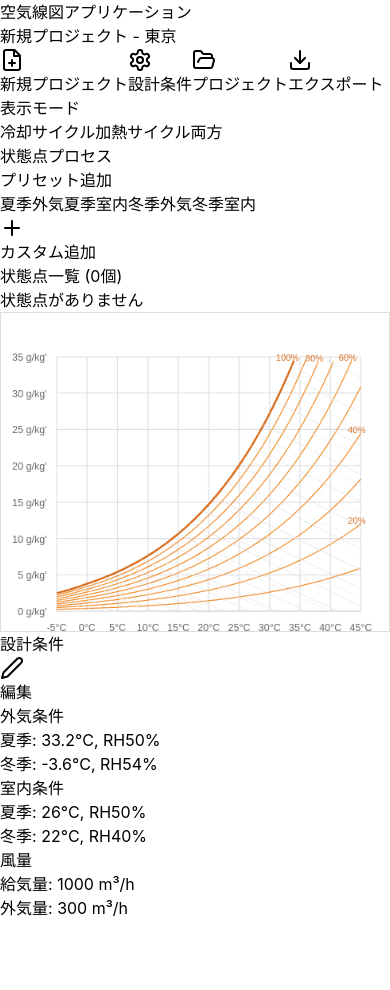
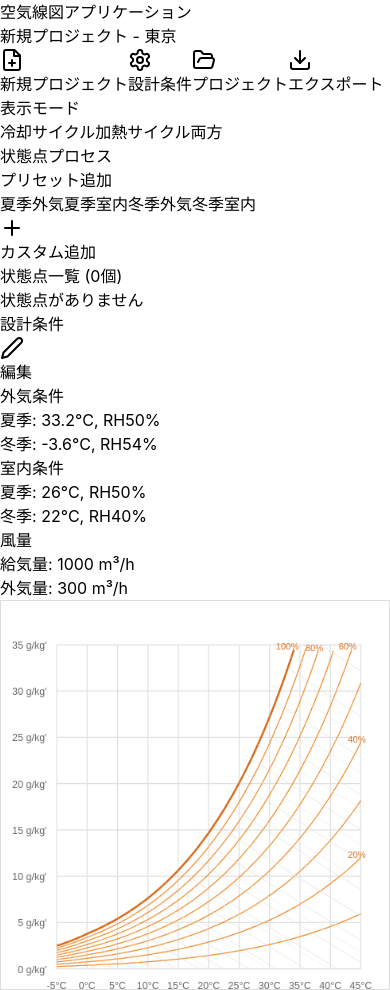
Before and after one commit to kn-nakamura/psychrometric-app, a React (Vite) app in the folder psychrometric-app/: page / in a window 390 px wide. Before the commit the page ends 920 px from the top, so only its background shows below. Built offline with nearby package versions, Linux system fonts and the light colour scheme.

Commit message:
Adjust layout to fit chart in viewport

```diff
--- a/psychrometric-app/src/App.tsx
+++ b/psychrometric-app/src/App.tsx
@@ -135,12 +135,9 @@ function App() {
   const [editingPointSnapshot, setEditingPointSnapshot] = useState<StatePoint | null>(null);
   const [copySourceA, setCopySourceA] = useState('');
   const [copySourceB, setCopySourceB] = useState('');
-  const headerRef = useRef<HTMLElement>(null);
-  const designConditionsRef = useRef<HTMLDivElement>(null);
-
   // Active tab for sidebar
   const [activeTab, setActiveTab] = useState<'points' | 'processes'>('points');
-  const [chartSize, setChartSize] = useState({ width: 900, height: 600 });
+  const [chartSize, setChartSize] = useState({ width: 1, height: 1 });
   const inputOptionA =
     STATE_POINT_INPUT_OPTIONS.find((option) => option.key === inputTypeA) ??
     STATE_POINT_INPUT_OPTIONS[0];
@@ -156,33 +153,9 @@ function App() {
     if (!container) return;
 
     const updateSize = () => {
-      const containerWidth = Math.max(320, Math.floor(container.clientWidth));
-      const headerHeight = headerRef.current?.offsetHeight ?? 60;
-      const designConditionsHeight = designConditionsRef.current?.offsetHeight ?? 200;
-      const mainPadding = 32; // main p-4 top + bottom
-      const chartContainerPadding = 32; // chart container p-4 top + bottom
-      const sectionGap = 16; // mt-4 between chart and design conditions
-      const availableHeight =
-        window.innerHeight -
-        headerHeight -
-        mainPadding -
-        chartContainerPadding -
-        sectionGap -
-        designConditionsHeight;
-
-      // Calculate chart dimensions
-      // Default aspect ratio is 0.65 (height/width), but limit height to fit viewport
-      const idealHeight = Math.floor(containerWidth * 0.65);
-      const maxHeight = Math.max(320, Math.floor(availableHeight));
-      const height = Math.min(idealHeight, maxHeight);
-
-      // If height is constrained, adjust width to maintain aspect ratio
-      let width = containerWidth;
-      if (height < idealHeight) {
-        width = Math.floor(height / 0.65);
-      }
-
-      setChartSize({ width: Math.max(320, width), height: Math.max(320, height) });
+      const width = Math.max(1, Math.floor(container.clientWidth));
+      const height = Math.max(1, Math.floor(container.clientHeight));
+      setChartSize({ width, height });
     };
 
     updateSize();
@@ -194,14 +167,8 @@ function App() {
 
     const observer = new ResizeObserver(() => updateSize());
     observer.observe(container);
-    if (designConditionsRef.current) {
-      observer.observe(designConditionsRef.current);
-    }
-    // Also listen for window resize to handle fullscreen changes
-    window.addEventListener('resize', updateSize);
     return () => {
       observer.disconnect();
-      window.removeEventListener('resize', updateSize);
     };
   }, []);
 
@@ -735,9 +702,9 @@ function App() {
   };
 
   return (
-    <div className="min-h-screen bg-gray-50">
+    <div className="flex h-[100dvh] flex-col overflow-hidden bg-gray-50">
       {/* ヘッダー */}
-      <header ref={headerRef} className="bg-white border-b border-gray-200 px-4 py-3">
+      <header className="flex-none bg-white border-b border-gray-200 px-4 py-3">
         <div className="max-w-full mx-auto flex flex-col gap-3 sm:flex-row sm:items-center sm:justify-between">
           <div>
             <h1 className="text-lg sm:text-xl font-bold text-gray-900">
@@ -780,9 +747,9 @@ function App() {
         </div>
       </header>
 
-      <div className="flex flex-col lg:flex-row">
+      <div className="flex min-h-0 flex-1">
         {/* 左サイドバー */}
-        <aside className="w-full lg:w-80 bg-white border-r border-gray-200 lg:h-[calc(100vh-60px)] overflow-y-auto">
+        <aside className="w-80 flex-none bg-white border-r border-gray-200 overflow-y-auto min-h-0">
           {/* 季節切替 */}
           <div className="p-4 border-b border-gray-200">
             <h2 className="font-semibold text-sm text-gray-700 mb-2">表示モード</h2>
@@ -1350,29 +1317,8 @@ function App() {
               </div>
             </div>
           )}
-        </aside>
 
-        {/* メインコンテンツ */}
-        <main className="flex-1 p-4 overflow-auto">
-          <div
-            className="bg-white rounded-lg shadow p-4 overflow-x-auto"
-            ref={chartContainerRef}
-          >
-            <PsychrometricChart
-              ref={chartRef}
-              width={chartSize.width}
-              height={chartSize.height}
-              statePoints={statePoints}
-              processes={processes}
-              activeSeason={activeSeason}
-              selectedPointId={selectedPointId}
-              onPointClick={setSelectedPoint}
-              onPointMove={handlePointMove}
-            />
-          </div>
-
-          {/* 設計条件表示 */}
-          <div ref={designConditionsRef} className="bg-white rounded-lg shadow p-4 mt-4">
+          <div className="p-4 border-t border-gray-200">
             <div className="flex items-center justify-between mb-3">
               <h2 className="font-semibold text-gray-900">設計条件</h2>
               <button
@@ -1383,10 +1329,10 @@ function App() {
                 編集
               </button>
             </div>
-            <div className="grid grid-cols-1 md:grid-cols-3 gap-4 text-sm">
+            <div className="space-y-4 text-sm text-gray-600">
               <div>
                 <h3 className="font-medium text-gray-700 mb-2">外気条件</h3>
-                <div className="text-gray-600 space-y-1">
+                <div className="space-y-1">
                   <p>
                     夏季: {designConditions.outdoor.summer.dryBulbTemp}°C, RH
                     {designConditions.outdoor.summer.relativeHumidity}%
@@ -1399,7 +1345,7 @@ function App() {
               </div>
               <div>
                 <h3 className="font-medium text-gray-700 mb-2">室内条件</h3>
-                <div className="text-gray-600 space-y-1">
+                <div className="space-y-1">
                   <p>
                     夏季: {designConditions.indoor.summer.dryBulbTemp}°C, RH
                     {designConditions.indoor.summer.relativeHumidity}%
@@ -1412,15 +1358,36 @@ function App() {
               </div>
               <div>
                 <h3 className="font-medium text-gray-700 mb-2">風量</h3>
-                <div className="text-gray-600 space-y-1">
+                <div className="space-y-1">
                   <p>
-                    {designConditions.airflow.supplyAirName}: {designConditions.airflow.supplyAir} m³/h
+                    {designConditions.airflow.supplyAirName}: {designConditions.airflow.supplyAir}{' '}
+                    m³/h
                   </p>
                   <p>
-                    {designConditions.airflow.outdoorAirName}: {designConditions.airflow.outdoorAir} m³/h
+                    {designConditions.airflow.outdoorAirName}:{' '}
+                    {designConditions.airflow.outdoorAir} m³/h
                   </p>
                 </div>
               </div>
+            </div>
+          </div>
+        </aside>
+
+        {/* メインコンテンツ */}
+        <main className="flex-1 min-h-0 min-w-0 overflow-hidden p-4">
+          <div className="bg-white rounded-lg shadow h-full min-h-0 min-w-0 p-4">
+            <div ref={chartContainerRef} className="h-full min-h-0 min-w-0">
+              <PsychrometricChart
+                ref={chartRef}
+                width={chartSize.width}
+                height={chartSize.height}
+                statePoints={statePoints}
+                processes={processes}
+                activeSeason={activeSeason}
+                selectedPointId={selectedPointId}
+                onPointClick={setSelectedPoint}
+                onPointMove={handlePointMove}
+              />
             </div>
           </div>
         </main>
--- a/psychrometric-app/src/components/Chart/PsychrometricChart.tsx
+++ b/psychrometric-app/src/components/Chart/PsychrometricChart.tsx
@@ -222,7 +222,7 @@ export const PsychrometricChart = forwardRef<PsychrometricChartRef, Psychrometri
         cursor: isDragging ? 'grabbing' : 'default',
         border: '1px solid #ddd',
         width: '100%',
-        height: 'auto',
+        height: '100%',
         touchAction: 'none',
         display: 'block',
       }}
--- a/psychrometric-app/src/index.css
+++ b/psychrometric-app/src/index.css
@@ -1,6 +1,12 @@
 @tailwind base;
 @tailwind components;
 @tailwind utilities;
+
+html,
+body,
+#root {
+  height: 100%;
+}
 
 body {
   margin: 0;
@@ -9,6 +15,7 @@ body {
     sans-serif;
   -webkit-font-smoothing: antialiased;
   -moz-osx-font-smoothing: grayscale;
+  overflow: hidden;
 }
 
 code {
```
